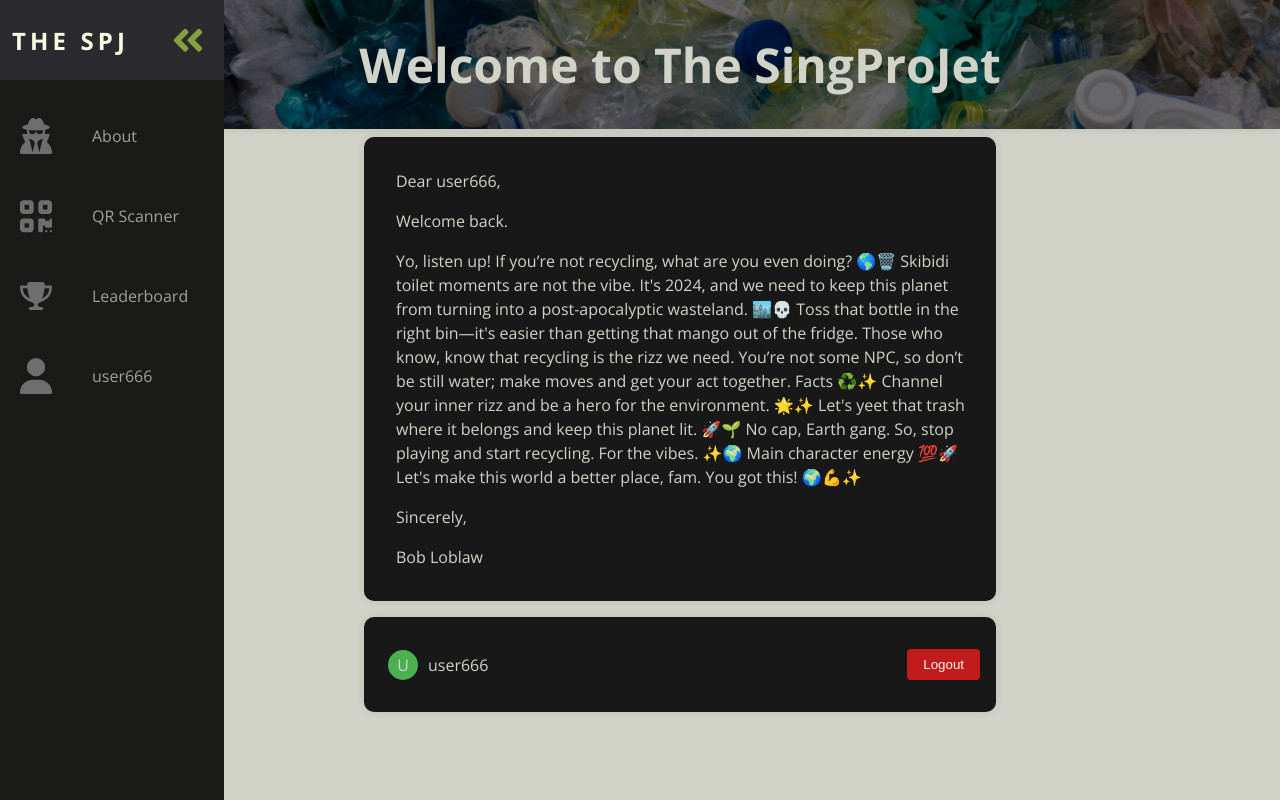
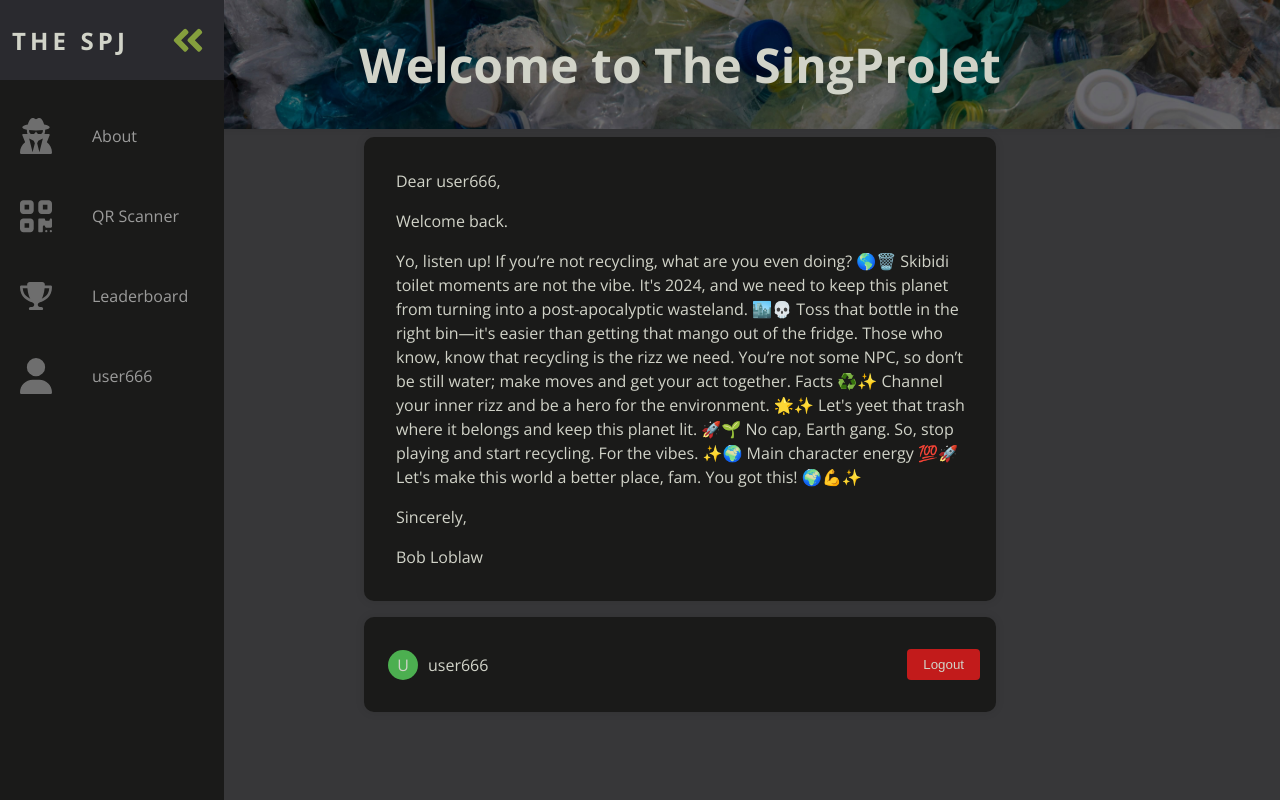
Before and after one commit to medex256/BinDesignWebApp, a Flask app: page / in a window 1280 px wide. Run offline with Flask 3, Linux system fonts and the light colour scheme; a user stored in the database is signed in.

Commit message:
set all to variables

```diff
--- a/static/style.css
+++ b/static/style.css
@@ -1,16 +1,20 @@
 :root {
     font-size: 1rem;
     font-family: 'Open Sans';
-    --text-primary: #d6dcaf;
-    --text-secondary: #f6fcdf;
-    --bg-primary: #1a1a19;
-    --bg-secondary: #2a2a2f;
+    --text-primary: #d1d3c8;
+    --text-glow: #f6fcdf;
+    --bg-secondary: #1a1a19;
+    --bg-nav2: #2a2a2f;
+    --bg-primary: #373739;
     --transition-speed: 600ms;
+    --shadow1: 0 0 10px rgba(0, 0, 0, 0.1);
+    --symbol: #859f3d;
   }
 
+
   body {
-    color: #d1d3c8;
-    background-color: #d1d3c8;
+    color: var(--text-primary);
+    background-color: var(--bg-primary);
     margin: 0;
     padding: 0;
   }
@@ -32,7 +36,6 @@
   body::-webkit-scrollbar-thumb {
     background: #31511e;
   }
-
   main {
     padding-left: 5rem;
     display: flex;
@@ -40,10 +43,7 @@
     align-items: center;
     flex-direction: column;
   }
-  h1 {
-    font-size: 3rem;
-    text-align: center;
-  }
+  /* divs */
   .banner {
     font-size: 3rem;
     text-align: center;
@@ -53,6 +53,33 @@
     background: url('recycle-background.jpg') ;
     background-size: cover;
 
+  }
+  .divider {
+    max-width: 600px;
+    width: 90%;
+    padding: 1rem;
+    border: 1px solid #000;
+    border-radius: 10px;
+  }
+
+  .container {
+    background-color: var(--bg-secondary);
+    border-radius: 10px;
+    box-shadow: var(--shadow1);
+    max-width: 600px;
+    width: 90%;
+    margin: .5rem;
+    padding: 1rem;
+  }
+  .selector {
+    display: flex;
+    align-items: center;
+    margin: 0.5rem;
+  }
+  /* word boxes */
+  h1 {
+    font-size: 3rem;
+    text-align: center;
   }
   h2 {
     font-size: 1rem;
@@ -68,35 +95,13 @@
     padding-left: 1rem;
   }
 
-  .divider {
-    max-width: 600px;
-    width: 90%;
-    padding: 1rem;
-    border: 1px solid #000;
-    border-radius: 10px;
-  }
-
-  .container {
-    background-color: rgb(24, 24, 24);
-    border-radius: 10px;
-    box-shadow: 0 0 10px rgba(0, 0, 0, 0.1);
-    max-width: 600px;
-    width: 90%;
-    margin: .5rem;
-    padding: 1rem;
-  }
-  .selector {
-    display: flex;
-    align-items: center;
-    margin: 0.5rem;
-  }
-  /* from navbar.html */
+  /* navbar */
   .navbar {
     display: flex;
     justify-content: center;
     align-items: center;
     position: fixed;
-    background-color: var(--bg-primary);
+    background-color: var(--bg-secondary);
     transition: width 600ms ease;
     overflow: hidden;
     z-index: 1000;
@@ -146,11 +151,11 @@
   }
 
   .fa-primary {
-    color: #859f3d;
+    color: var(--symbol);
   }
 
   .fa-secondary {
-    color: #859f3d;
+    color: var(--symbol);
   }
 
   .fa-primary,
@@ -163,7 +168,7 @@
     text-transform: uppercase;
     margin-bottom: 1rem;
     text-align: center;
-    background: var(--bg-secondary);
+    background: var(--bg-nav2);
     font-size: 1.5rem;
     letter-spacing: 0.3ch;
     width: 100%;
@@ -288,16 +293,6 @@ input {
   border-radius: 4px;
   box-sizing: border-box;
 }
-.logout-btn {
-  width: 100%;
-  padding: 0.5rem;
-  margin: .5rem;
-  background-color: #c21b1b;
-  color: whitesmoke;
-  border: none;
-  border-radius: 4px;
-  cursor: pointer;
-}
 button {
   width: 100%;
   padding: 0.75rem;
@@ -309,8 +304,16 @@ button {
   transition: var(--transition-speed);
 }
 button:hover {
-  background-color: #859f3d;
-  color: #d1d3c8;
+  background-color: #f6fcdf;
+  color: #1a1a19;
+}
+
+.logout-btn {
+  width: 100%;
+  padding: 0.5rem;
+  margin: .5rem;
+  background-color: #c21b1b;
+  cursor: pointer;
 }
 .messages {
   margin-bottom: 1rem;
@@ -355,13 +358,18 @@ th, td { /* table data */
   text-align: center;
   width: 5rem;
 }
-tr:hover {
-  background-color: rgb(0, 0, 0);
-}
 
 th {  /* table header */
   background-color: #1a1a19;
 }
+
+select{
+  width: 100%;
+  padding: 0.5rem;
+  border-radius: 4px;
+  box-sizing: border-box;
+}
+
 .dark {
   --text-primary: #b6b6b6;
   --text-secondary: #ececec;
```
